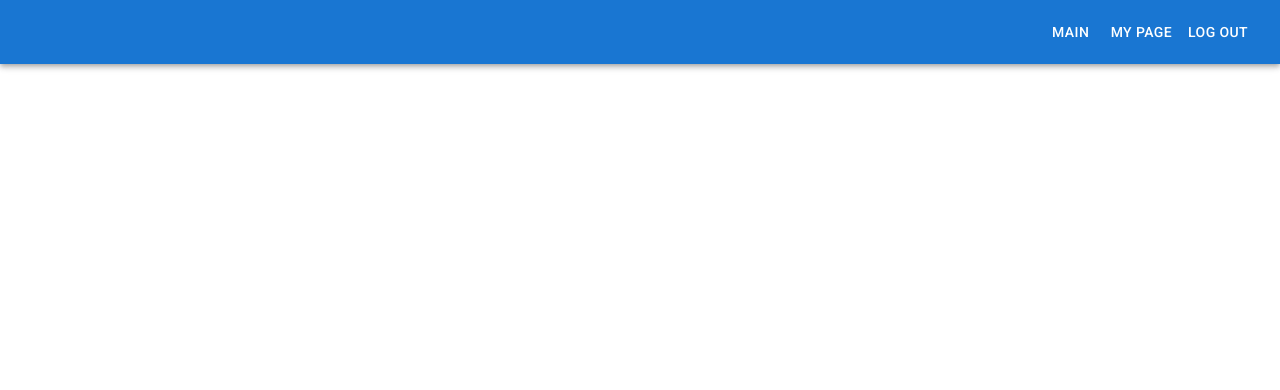
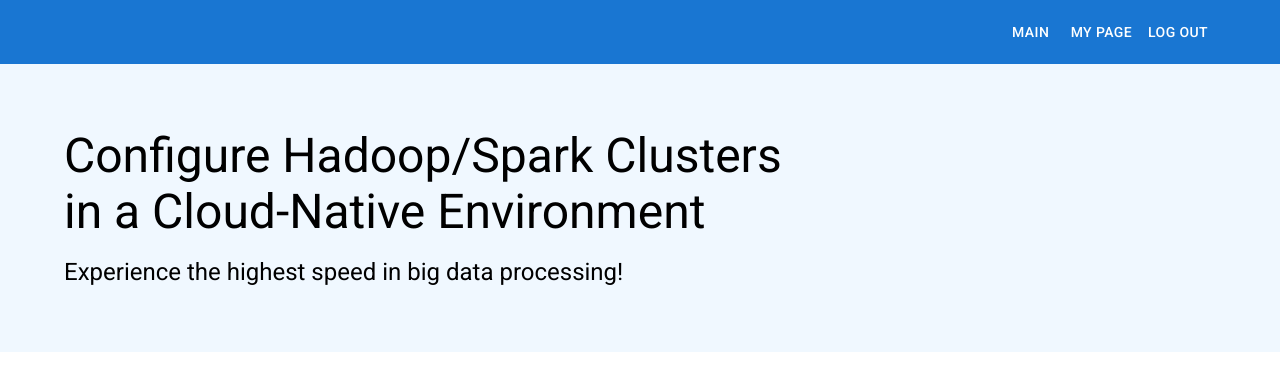
Before and after one commit to doheez/k8s-big-data-platform, a React (Create React App) app in the folder client/: page / in a window 1280 px wide. Shown: the top 390 px of the page. Built offline with nearby package versions, Linux system fonts and the light colour scheme.

Commit message:
feat: Create Banner component
메뉴바 하단에 웹페이지의 소개글을 포함하는 배너를 생성합니다.
대략적인 틀만 잡아놓은 상태이므로
색상이나 글씨 굵기 등 세부 사항을 조정할 예정입니다.

Task: #6

```diff
--- a/client/src/App.js
+++ b/client/src/App.js
@@ -2,11 +2,17 @@ import '@fontsource/roboto/300.css';
 import '@fontsource/roboto/400.css';
 import '@fontsource/roboto/500.css';
 import '@fontsource/roboto/700.css';
+
 import ResponsiveAppBar from './components/AppBar/ResponsiveAppBar';
+import Banner from './components/Banner/Banner';
+import { Box } from '@mui/material';
 
 function App() {
   return (
-    <ResponsiveAppBar />
+    <Box>
+      <ResponsiveAppBar />
+      <Banner />
+    </Box>
   );
 }
 
--- a/client/src/components/AppBar/ResponsiveAppBar.js
+++ b/client/src/components/AppBar/ResponsiveAppBar.js
@@ -25,7 +25,7 @@ const ResponsiveAppBar = () => {
 
   return (
     <AppBar position="static">
-      <Container maxWidth="xl">
+      <Container maxWidth="lg">
         <Toolbar disableGutters>
           <Box sx={{ flexGrow: 1, display: { xs: 'flex', md: 'none' } }}>
             <IconButton
--- /dev/null
+++ b/client/src/components/Banner/Banner.js
@@ -0,0 +1,21 @@
+import { Box, Container, Grid, Typography } from '@mui/material';
+
+export default function Banner() {
+  return (
+    <Box sx={{ backgroundColor: "aliceblue" }}>
+      <Container maxWidth="lg">
+        <Grid container direction="column">
+          <Grid item mt={8}>
+            <Typography variant="h3">Configure Hadoop/Spark Clusters</Typography>
+          </Grid>
+          <Grid item>
+            <Typography variant="h3">in a Cloud-Native Environment</Typography>
+          </Grid>
+          <Grid item mt={2} mb={8}>
+            <Typography variant="h5">Experience the highest speed in big data processing!</Typography>
+          </Grid>
+        </Grid>
+      </Container>
+    </Box>
+  );
+}
```
